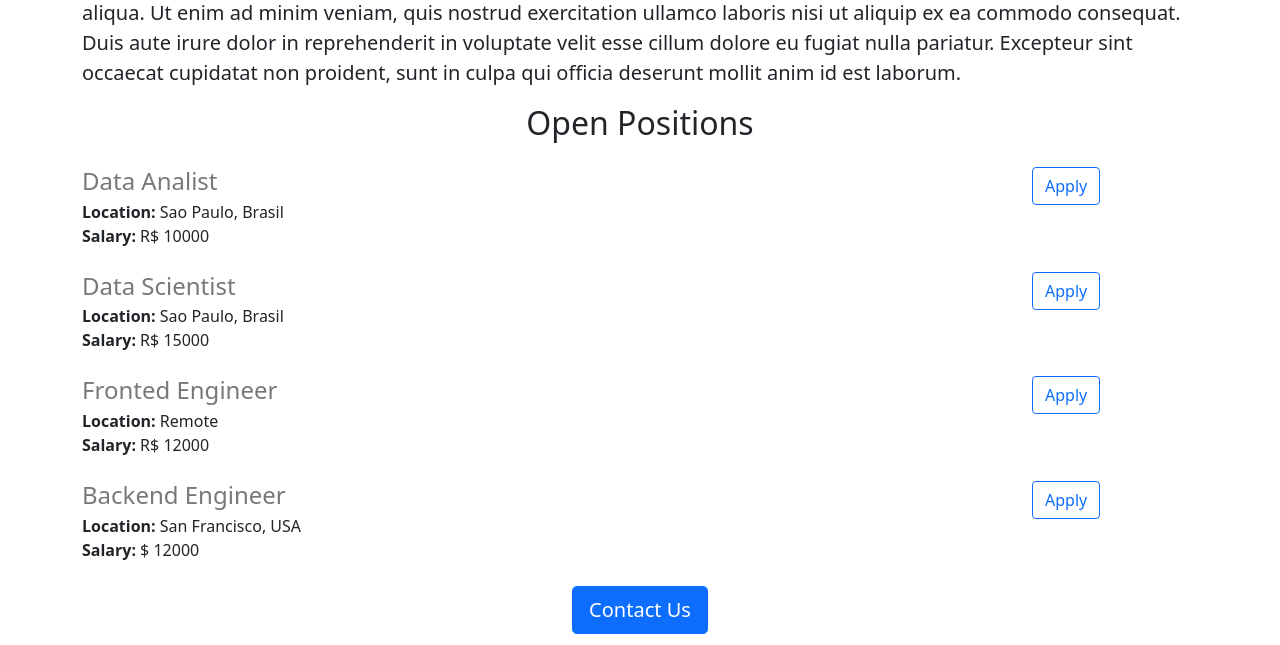
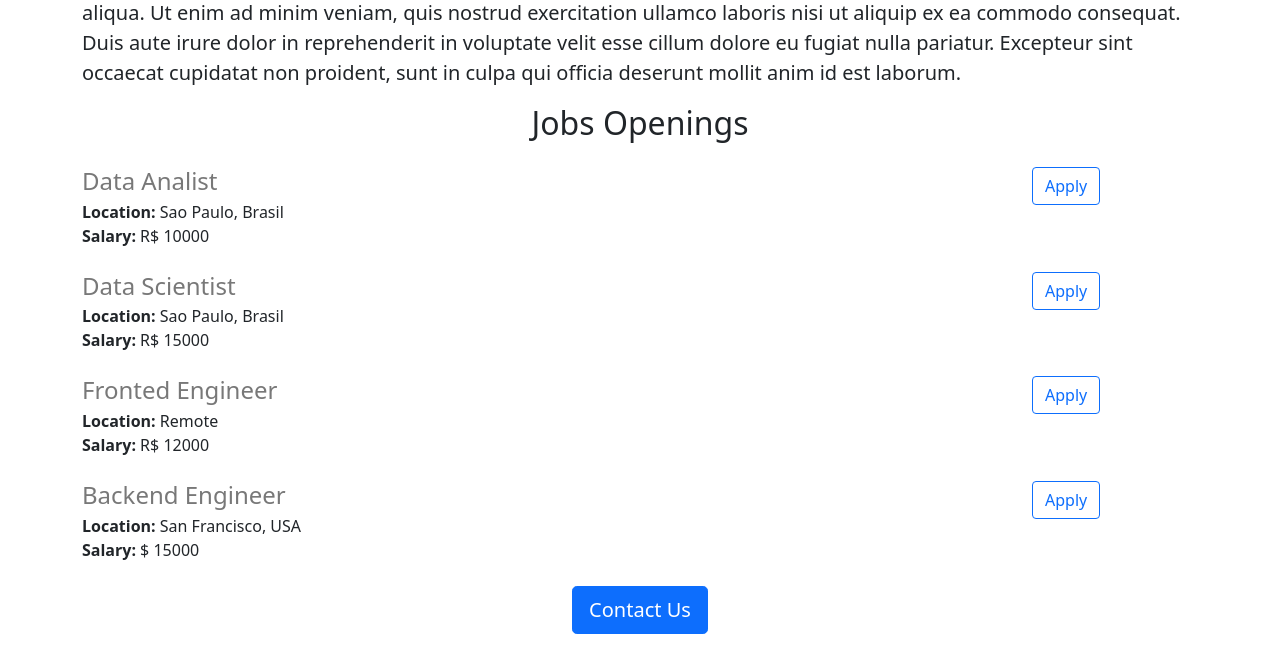
Before and after one commit to wandersondv/wanderson-carrers-website, a Flask app: page / in a window 1280 px wide. Shown: the part 926-1571 px from the top of the page. Run offline with Flask 2, Linux system fonts and the light colour scheme.

Commit message:
made some changes

```diff
--- a/app.py
+++ b/app.py
@@ -24,7 +24,7 @@ JOBS = [
     'id':4,
     'title':'Backend Engineer',
     'location': 'San Francisco, USA',
-    'salary':'$ 12000'
+    'salary':'$ 15000'
   }
 ]
 
--- a/templates/home.html
+++ b/templates/home.html
@@ -19,7 +19,7 @@
         <p class="lead">
           Lorem ipsum dolor sit amet, consectetur adipiscing elit, sed do eiusmod tempor incididunt ut labore et dolore magna aliqua. Ut enim ad minim veniam, quis nostrud exercitation ullamco laboris nisi ut aliquip ex ea commodo consequat. Duis aute irure dolor in reprehenderit in voluptate velit esse cillum dolore eu fugiat nulla pariatur. Excepteur sint occaecat cupidatat non proident, sunt in culpa qui officia deserunt mollit anim id est laborum.
         </p>
-      <h2 class="text-center mt-2 mb-4">Open Positions</h2>
+      <h2 class="text-center mt-2 mb-4">Jobs Openings</h2>
                 <div>
                     {% for job in jobs %}
                       {% include 'jobitem.html'%}
```
